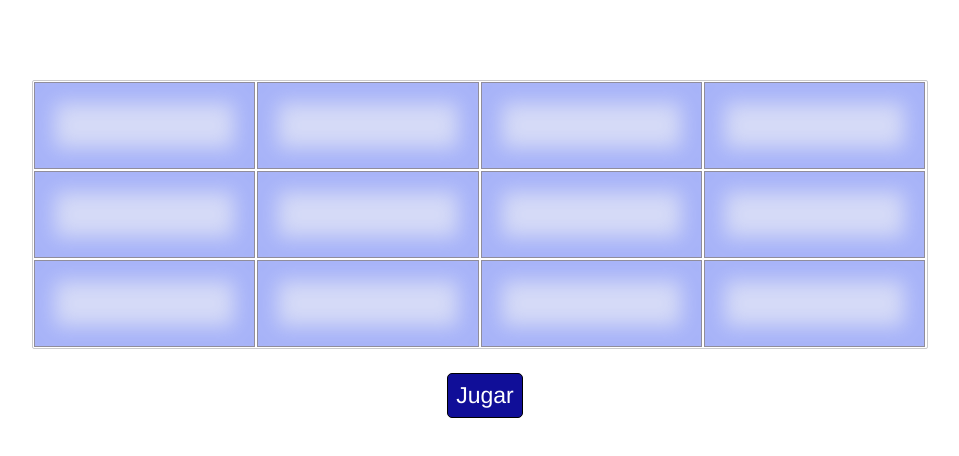
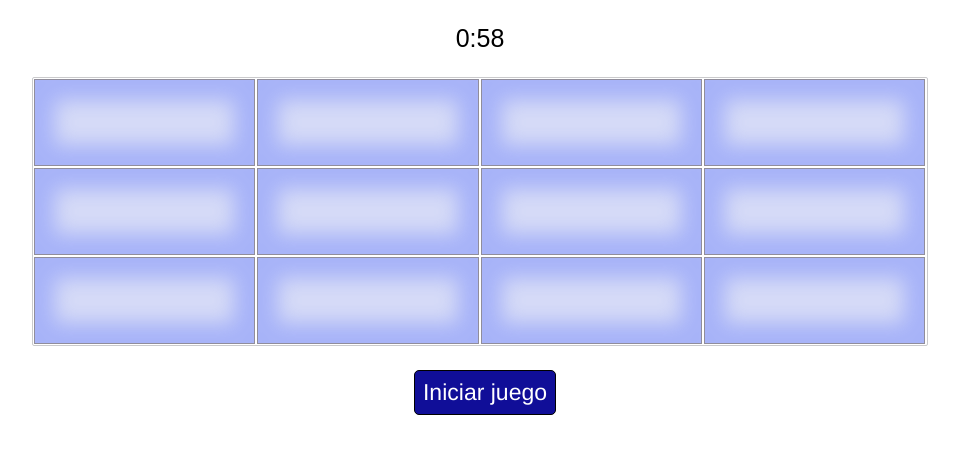
Before and after one commit to MariaElenaMehly/memorama, a plain HTML site: page views/play.html in a window 1280 px wide. Both pictures are taken after a click on the button "Jugar". Shown: the whole page, without its empty margins (160-1119 px from the left). Drawn offline with Linux system fonts and the light colour scheme.

Commit message:
temporizador

```diff
--- a/css/style.css
+++ b/css/style.css
@@ -113,8 +113,11 @@ button#play:hover{
 #game-box{
     border-radius: 2px;
     border: 1px #cacacc solid;
-    margin: 10vh 15vw 3vh 15vw;
+    margin: 3vh 15vw 3vh 15vw;
     overflow: hidden;
+}
+#game-box img{
+    width: 100%;
 }
 .game-card{
     cursor: pointer;
@@ -158,6 +161,12 @@ button#play:hover{
     border-radius: 5px;
     padding: 8px;
     font: 23px Helvetica, sans-serif;
+}
+#timer{
+    width: 100%;
+    margin: 3vh 0 0 0;
+    font: 25px sans-serif;
+    text-align: center;
 }
 
 .input-hidden
--- a/js/effects.js
+++ b/js/effects.js
@@ -1,4 +1,6 @@
 "use strict";
+var waitTimer='';
+var validateTimer=false;
 window.addEventListener('load', function(){
     var game=document.getElementById('game-box');
     play.addEventListener('click', function(){
@@ -21,6 +23,15 @@ window.addEventListener('load', function(){
         }while(i<12)
         console.log(memory);
         document.getElementById('game-box').innerHTML=card;
+        play.innerHTML="Iniciar juego";
+        document.getElementById('timer').innerHTML="1:00";
+        validateTimer=false;
+        waitTimer=60;
+        setTimeout(function(){
+            validateTimer=true;
+            timer();
+        }, 1000)
+
     });
 
     game.addEventListener('click', function (evt) {
@@ -57,8 +68,34 @@ window.addEventListener('load', function(){
             {
                 document.getElementById(id).classList.add('game-card-hidden');
             }
-
-
+            validateWinner();
         }
     });
 });
+
+function validateWinner()
+{
+    var validate = document.querySelectorAll('.validate-true');
+    if(validate.length==12)
+    {
+        var winner='<div class="winner"><img src="./../img/ganaste.gif" alt="Ganaste"></div>';
+        document.getElementById('game-box').innerHTML=winner;
+        play.innerHTML="Jugar";
+        if(validateTimer==true)
+        {
+            validateTimer=false;
+        }
+    }
+}
+function timer()
+{
+    waitTimer=waitTimer-1;
+    if(waitTimer>=0 && validateTimer==true)
+    {
+        document.getElementById('timer').innerHTML='0:'+waitTimer;
+        setTimeout('timer()', 1000);
+    }else{
+        validateTimer==false;
+    }
+
+}
--- a/views/play.html
+++ b/views/play.html
@@ -10,6 +10,7 @@
     <title>Jugar</title>
 </head>
 <body>
+    <div id="timer">1:00</div>
     <div id="game-box">
         <div class="game-card-hidden">
         </div>
```
